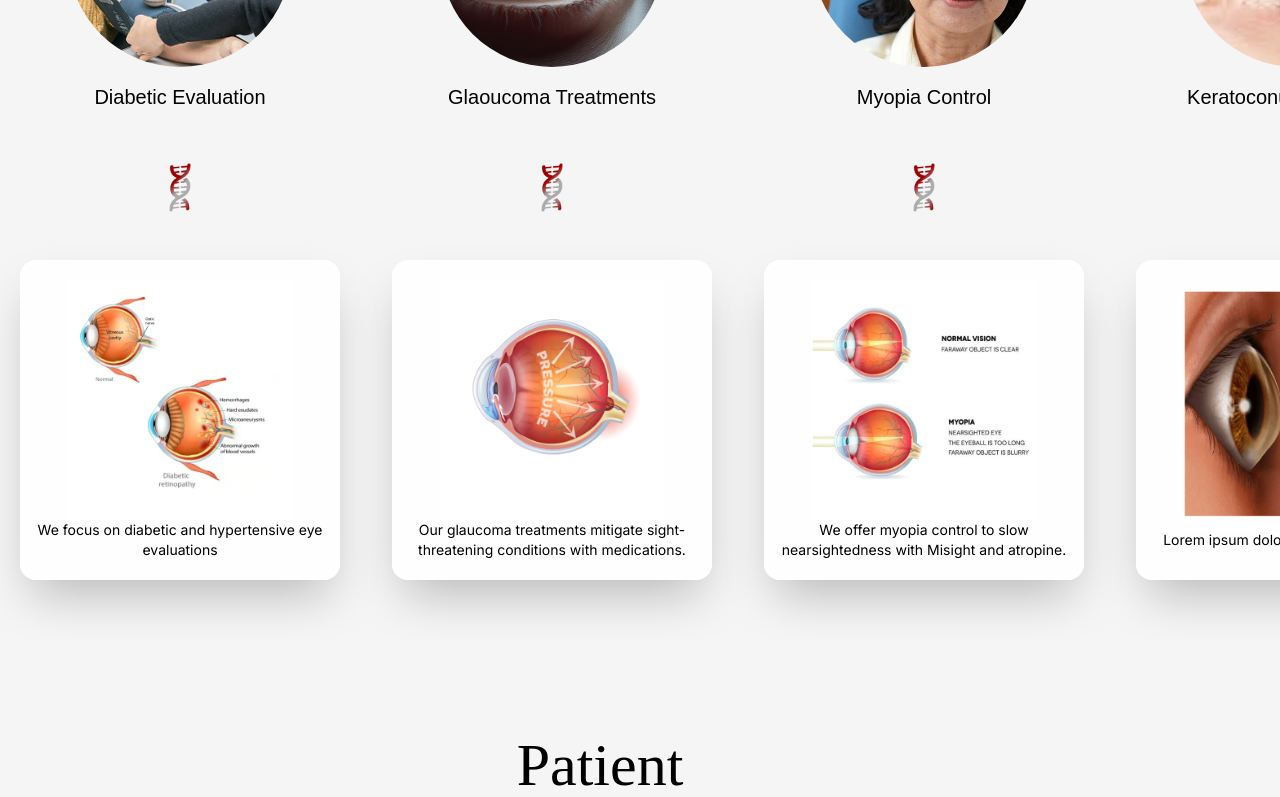
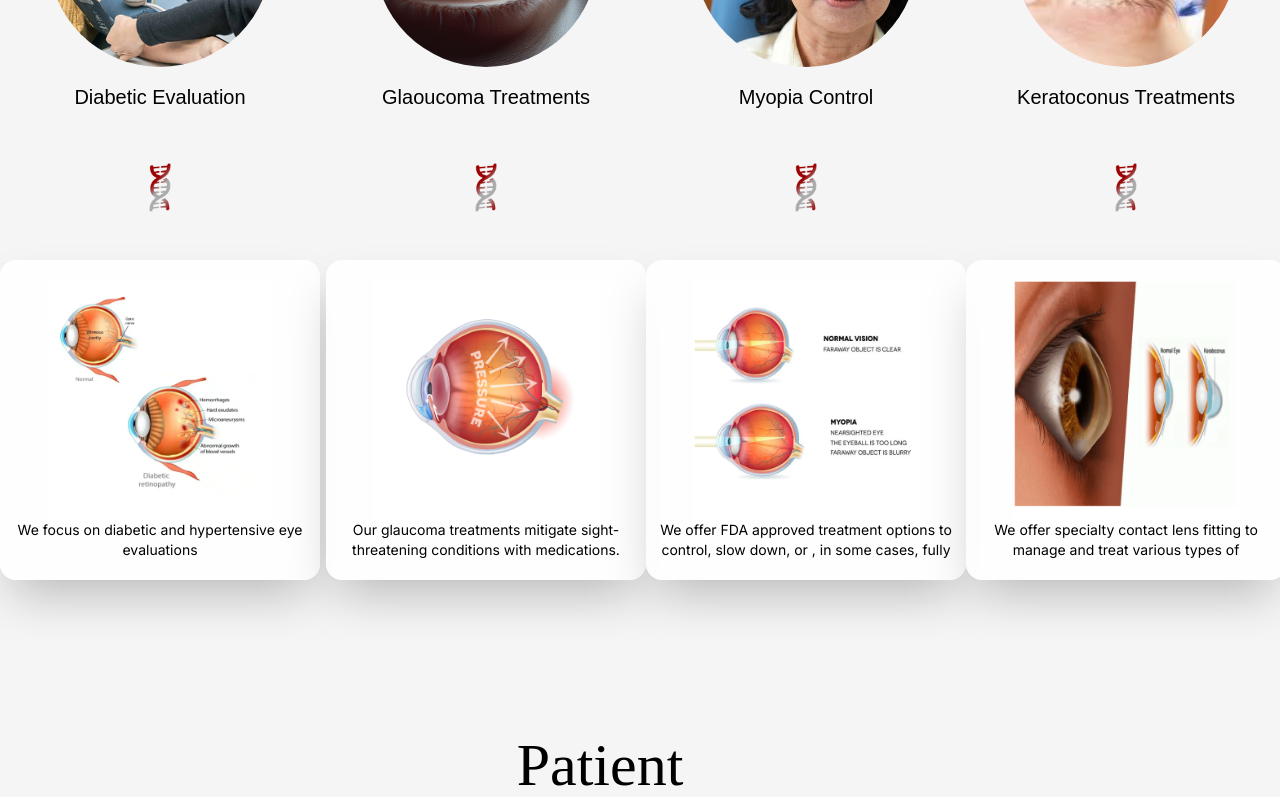
Before and after one commit to enesgulcu/DNA-EYE-GROUP, a Next.js app: page / in a window 1280 px wide. Shown: the part 2695-3492 px from the top of the page. Built offline with nearby package versions, Linux system fonts and the light colour scheme.

Commit message:
style: section 4

```diff
--- a/components/HomePage/Section4/data.js
+++ b/components/HomePage/Section4/data.js
@@ -21,7 +21,7 @@ export const data = [
         "bgClass":"bg-otherFea4",
         "title":"Myopia Control",
         "cardImg":"/assets/images/othercard4.png",
-        "cardText":"We offer myopia control to slow nearsightedness with Misight and atropine."
+        "cardText":"We offer FDA approved treatment options to control, slow down, or , in some cases, fully stop myopia progression for kids and teens."
     },
     {
         "id":3,
@@ -29,6 +29,6 @@ export const data = [
         "bgClass":"bg-otherFea3",
         "title":"Keratoconus Treatments",
         "cardImg":"/assets/images/othercard3.png",
-        "cardText":"Lorem ipsum dolor sit amet  consectetur."
+        "cardText":"We offer specialty contact lens fitting to manage and treat various types of Keratoconus cases."
     }
 ]
--- a/components/HomePage/Section4/index.js
+++ b/components/HomePage/Section4/index.js
@@ -15,7 +15,7 @@ function Section4() {
           <span data-aos="fade-left" className="text-redTitle ml-10 mt-[-20px]">Treatments</span>
         </h1>
       </div>
-      <div className="flex  flex-col md:flex-row justify-evenly md:space-x-3 ">
+      <div className="grid md:grid-cols-2 xl:grid-cols-4 md:space-x-3 ">
         {data.map((data) => (
           <div
             key={data.id}
```
